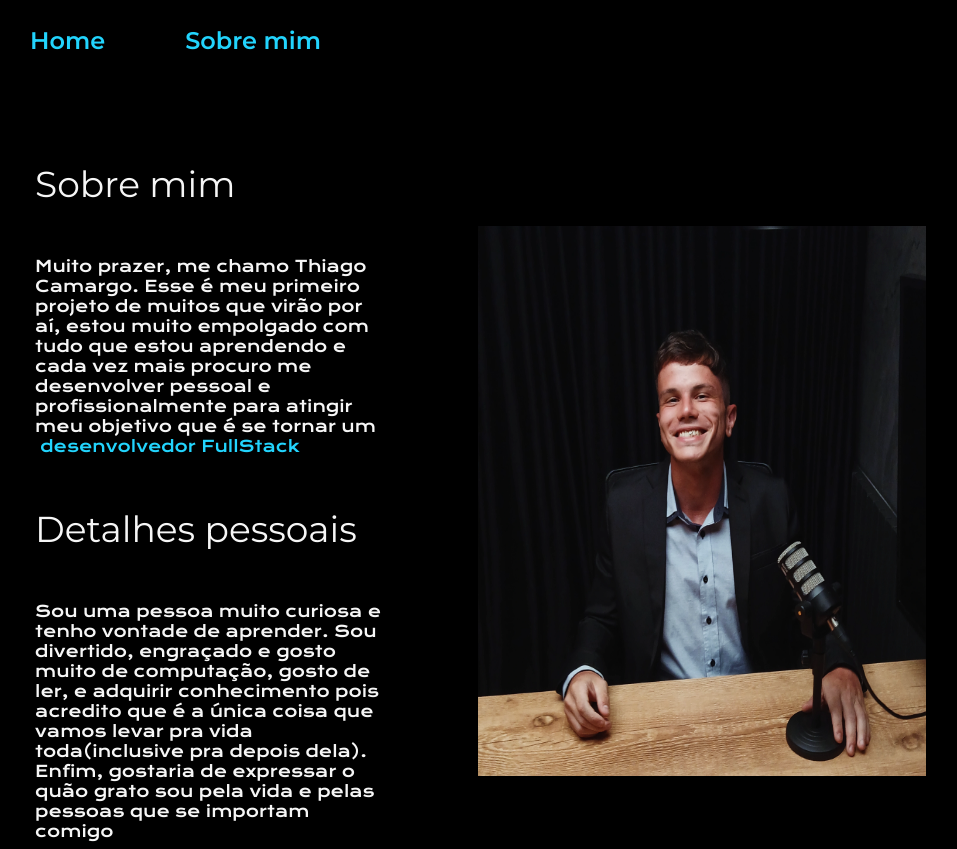
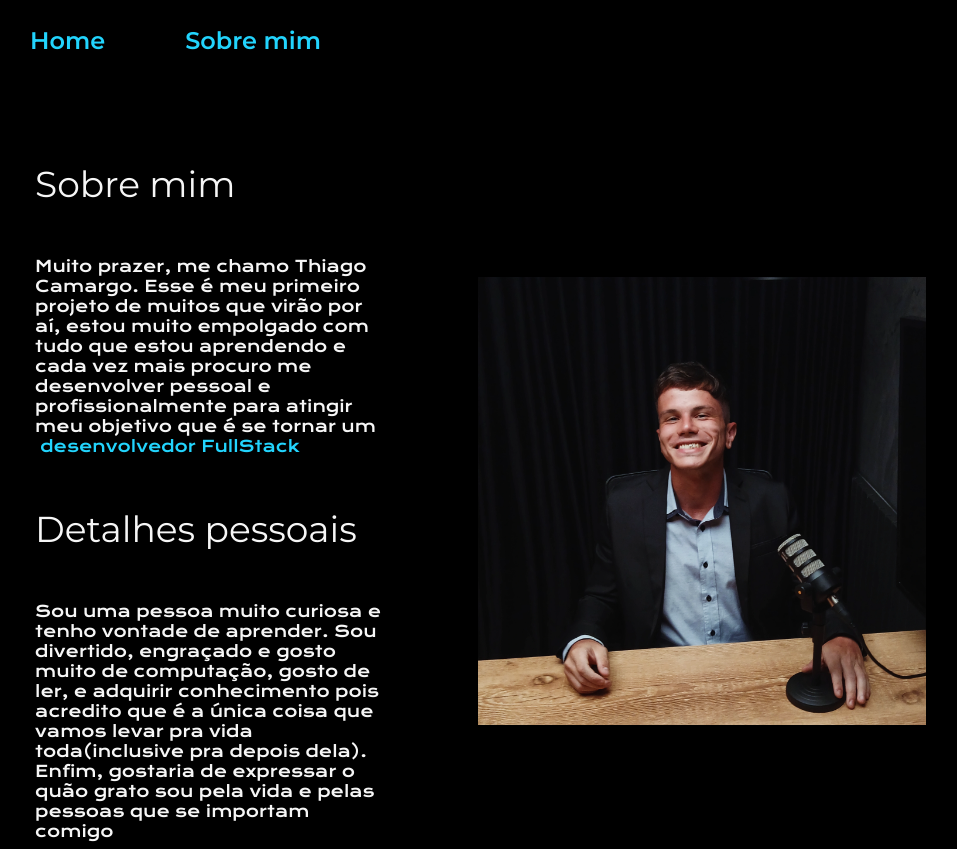
Before and after one commit to ThCMoreira/personal-presentation1, a plain HTML site: page about.html in a window 1280 px wide. Shown: the top 849 px of the page, without its empty margins (162-1119 px from the left). Drawn offline with nearby package versions, Linux system fonts and the light colour scheme.

Commit message:
alterandoTamanhoFoto

```diff
--- a/about.html
+++ b/about.html
@@ -20,7 +20,7 @@
                     <h2 class="cartao-visita__conteudo__titulo">Detalhes pessoais</h2>
                     <p class="cartao-visita__conteudo__texto">Sou uma pessoa muito curiosa e tenho vontade de aprender. Sou divertido, engraçado e gosto muito de computação, gosto de ler, e adquirir conhecimento pois acredito que é a única coisa que vamos levar pra vida toda(inclusive pra depois dela). Enfim, gostaria de expressar o quão grato sou pela vida e pelas pessoas que se importam comigo</p>
                 </section>
-                <img class="apresentacao__imagem" src="./assets/img.png" width="488" height="550" alt="Imagem de Thiago Camargo">
+                <img class="apresentacao__imagem" src="./assets/img.png" alt="Imagem de Thiago Camargo">
             </main>
         <footer class="rodape">
             <p>Devolopment by Camargo.</p>
```
